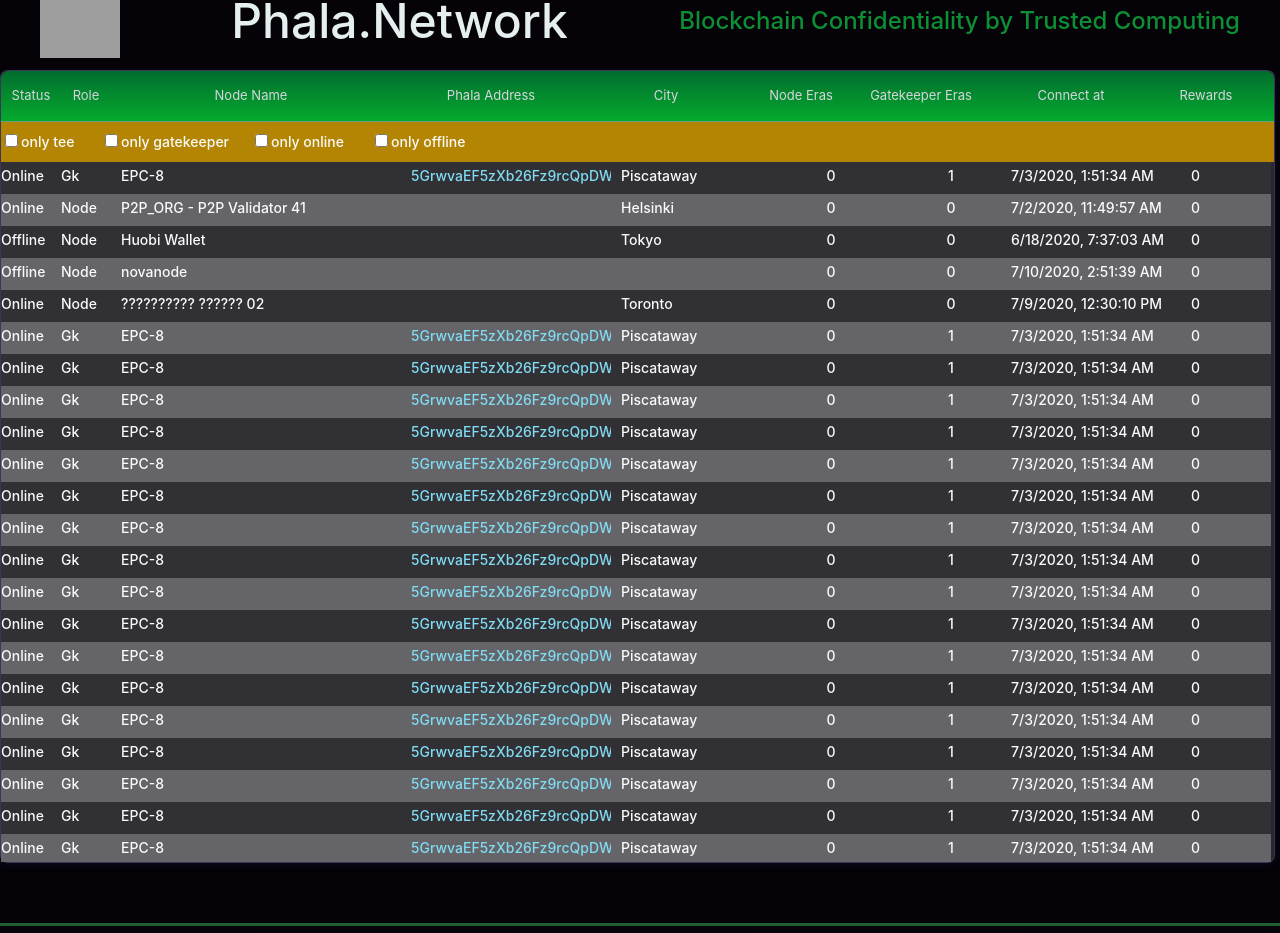
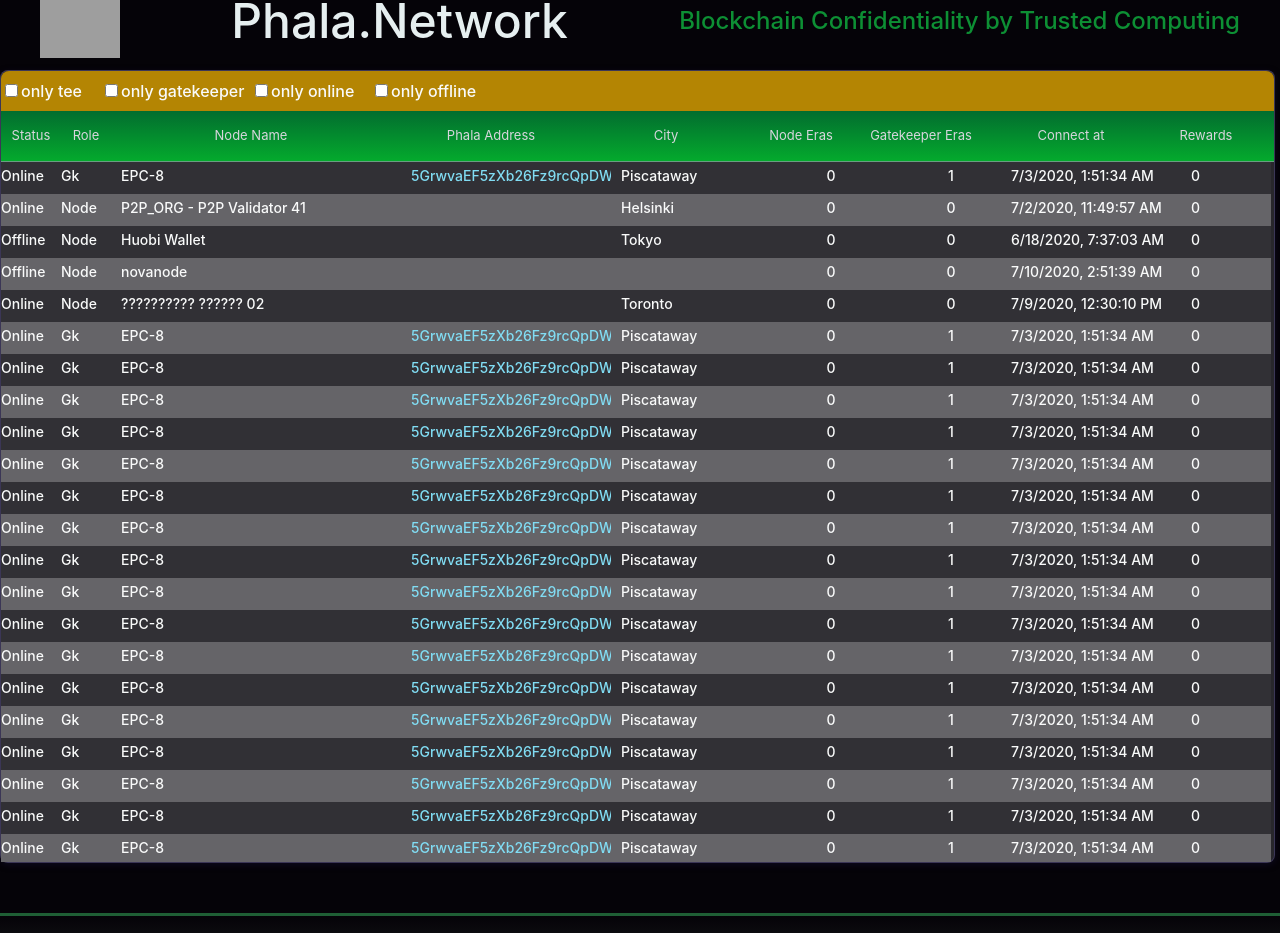
Before and after one commit to Phala-Network/poc2-dashboard, a Vue app in the folder app/: page / in a window 1280 px wide. Shown: the part 40-973 px from the top of the page. Built offline with nearby package versions, Linux system fonts and the light colour scheme; grey boxes are pictures that could not be loaded; what vue-axios-plugin would draw is missing.

Commit message:
move checkbox to top

```diff
--- a/app/src/App.vue
+++ b/app/src/App.vue
@@ -114,9 +114,10 @@
   width: 100%;
   height: 80px;
   box-sizing: border-box;
-  margin-top: 30px;
+  margin-top: 20px;
   padding: 15px 0;
   background:linear-gradient(180deg, #050308 0%,rgb(34, 36, 36) 100%);
   border-top: 3px solid #1f5f35;
+  text-align: center;
 }
 </style>
--- a/app/src/components/Dashboard.vue
+++ b/app/src/components/Dashboard.vue
@@ -1,6 +1,12 @@
 <template>
   <div class="dashboard">
     <section class="section-data">
+      <div class="th">
+        <span class="th-tee"><input type="checkbox" v-model="disp_tee">only tee</span>
+        <span class="th-gatekeeper"><input type="checkbox" v-model="disp_gatekeeper">only gatekeeper</span>
+        <span class="th-status"><input type="checkbox" v-model="disp_online" @click="set_online">only online</span>
+        <span class="th-status"><input type="checkbox" v-model="disp_offline" @click="set_offline">only offline</span>
+      </div>
       <div class="data-header">
         <div class="data-tab tab-status">Status</div>
         <div class="data-tab tab-role">Role</div>
@@ -14,13 +20,6 @@
       </div>
 
       <div class="data-table">
-        <div class="th">
-          <div class="th-tee"><input type="checkbox" v-model="disp_tee">only tee</div>
-          <div class="th-gatekeeper"><input type="checkbox" v-model="disp_gatekeeper">only gatekeeper</div>
-          <div class="th-status"><input type="checkbox" v-model="disp_online" @click="set_online">only online</div>
-          <div class="th-status"><input type="checkbox" v-model="disp_offline" @click="set_offline">only offline</div>
-          <div class="th-empty">&nbsp;</div>
-        </div>
         <div class="tbody">
           <div v-for="item in nodeData" v-bind:key="item.id" class="tr">
             <div class="td td-status">{{ item.online === 1 ? "Online":"Offline" }}</div>
@@ -169,7 +168,7 @@
 
 ::-webkit-scrollbar-thumb{
   border-radius:5px;
-  background-color: #b48503;
+  background-color: rgb(4, 170, 45);
 }
 </style>
 <style lang="scss" scoped>
@@ -187,6 +186,28 @@
     border-radius: 8px;
     border: 1px solid rgba(80, 70, 128, 0.5);
 
+    .th {
+      width: 100%;
+      display: flex;
+      height: 40px;
+      line-height: 40px;
+      background-color: #b48503;
+      color: #f9fafa;
+      border-radius: 8px 8px 0 0;
+    }
+
+    .th-tee {
+      width: 100px;
+    }
+
+    .th-gatekeeper {
+      width: 150px;
+    }
+
+    .th-status {
+      width: 120px;
+    }
+
     .data-header {
       position: relative;
       display: flex;
@@ -197,7 +218,6 @@
       background-position: -11px -11px;
       background-size: 346px 20px;
       background:linear-gradient(180deg,rgb(2, 109, 47) 0%,rgb(4, 170, 45) 100%);
-      border-radius: 8px 8px 0 0;
       .data-tab {
         font-size: 13px;
         font-weight: 400;
@@ -249,29 +269,9 @@
         overflow-y: scroll;
       }
 
-      .tr,
-      .th {
+      .tr {
         width: 100%;
         display: flex;
-      }
-
-      .th {
-        height: 40px;
-        line-height: 40px;
-        background-color: #b48503;
-        color: #f9fafa;
-      }
-
-      .th-tee {
-        width: 100px;
-      }
-
-      .th-gatekeeper {
-        width: 150px;
-      }
-
-      .th-status {
-        width: 120px;
       }
 
       .tr {
```
